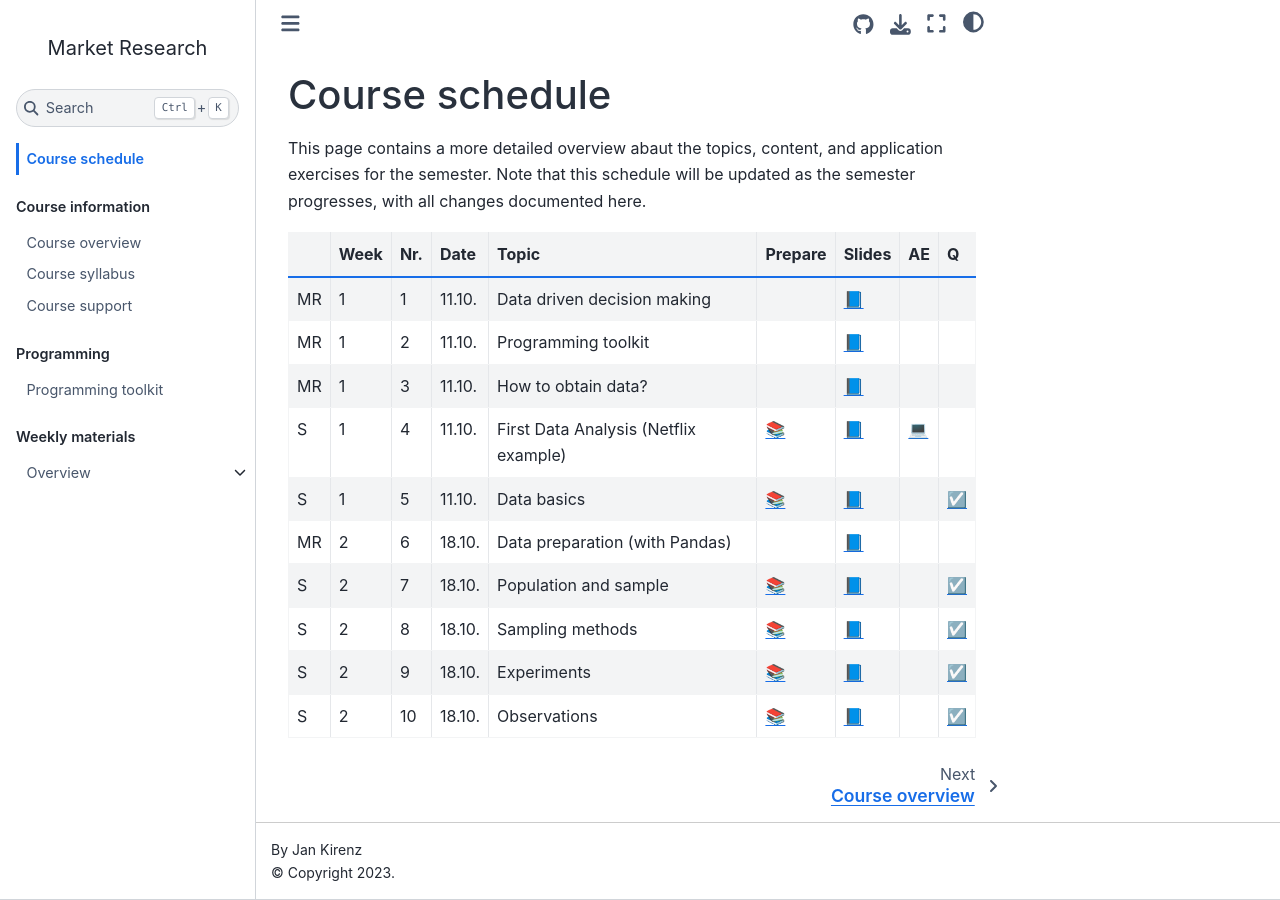
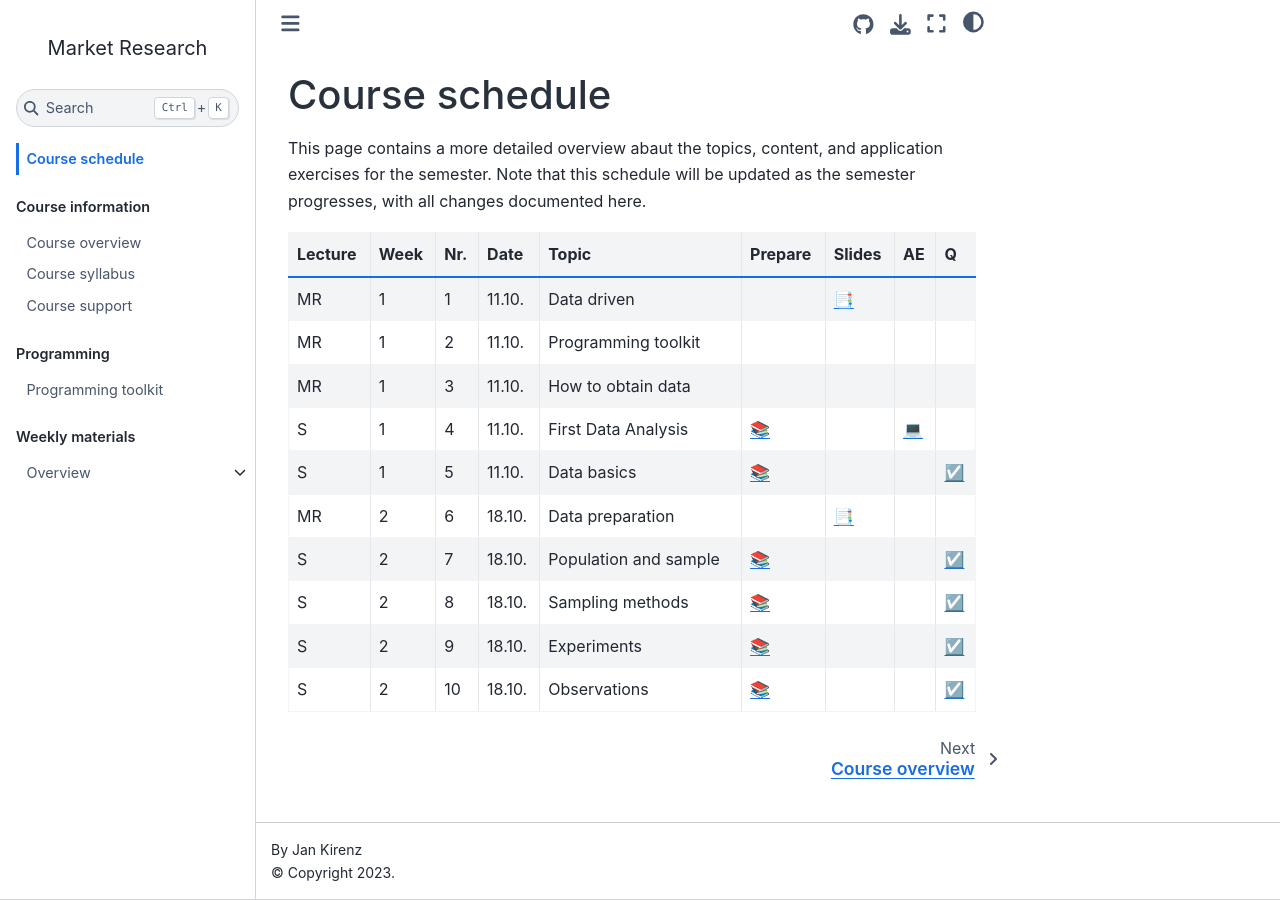
Before and after one commit to mr-ws22/website, a Jupyter Book: the page built from docs/course-schedule.md, in a window 1280 px wide. Built offline with Jupyter Book 1.0.4 settings and Sphinx 7.4.7 and the Sphinx Book theme 1.1.4, drawn with Linux system fonts in a browser that asks for light colours; comment, search, counter and statistics services are not loaded.

Commit message:
Update course-schedule.md

```diff
--- a/docs/course-schedule.md
+++ b/docs/course-schedule.md
@@ -2,16 +2,15 @@
 
 This page contains a more detailed overview abaut the topics, content, and application exercises for the semester. Note that this schedule will be updated as the semester progresses, with all changes documented here.
 
-
-|		|	Week	|	Nr.	|	Date	|	Topic	|	Prepare	|	Slides	|	AE	|	Q	|
+|	Lecture	|	Week	|	Nr.	|	Date	|	Topic	|	Prepare	|	Slides	|	AE	|	Q	|
 |	---	|	---	|	---	|	---	|	---	|	---	|	---	|	---	|	---	|
-|	MR	|	1	|	1	|	11.10.	|	Data driven decision making	|		|	[📘](https://docs.google.com/presentation/d/1AfzqhjEAfJ5X4Q8YC9GK14jEBfdDXEIRmXonriwYHNY/export/pdf)	|		|		|
-|	MR	|	1	|	2	|	11.10.	|	Programming toolkit	|		|	[📘](https://docs.google.com/presentation/d/1AHDCyelaOumvZ9-MRLEaSGCulXvvo-hcoFRrTESQW-c/export/pdf)	|		|		|
-|	MR	|	1	|	3	|	11.10.	|	How to obtain data?	|		|	[📘](https://docs.google.com/presentation/d/1zldRDAOqmjoJmY_D4-ZkWfhwaklt-UfAPKH4G5kmFVY/export/pdf)	|		|		|
-|	S	|	1	|	4	|	11.10.	|	First Data Analysis (Netflix example)	|	[📚](https://openintro-ims.netlify.app/data-hello.html#case-study-stents-strokes)	|	[📘](https://docs.google.com/presentation/d/1YXoCWZv37c3u_cMBc3o2_IG_atDlGdLhCwin_Rciwck/export/pdf)	|	[💻](..ae/ae1/01-1b-netflix-g.ipynb)	|		|
-|	S	|	1	|	5	|	11.10.	|	Data basics	|	[📚](https://openintro-ims.netlify.app/data-hello.html#data-basics)	|	[📘](https://docs.google.com/presentation/d/1IlR_HTTNE865xiT3GlXD5_RNZDMMtlbNKRftLXPPmsw/export/pdf)	|		|	[☑️](https://forms.gle/EJT7mcYgPi8drKgR9)	|
-|	MR	|	2	|	6	|	18.10.	|	Data preparation (with Pandas)	|		|	[📘](https://docs.google.com/presentation/d/1P0Qgi5QG8x2NfwFXia0QsFQ4Vgt4zvwZXAvFwO-qKwc/export/pdf)	|		|		|
-|	S	|	2	|	7	|	18.10.	|	Population and sample	|	[📚](https://openintro-ims.netlify.app/data-design.html#data-design)	|	[📘](https://docs.google.com/presentation/d/1QPdxp5sFumf9zee-WypsuzSkY7n_hvkhFsdJkRF3-pw/export/pdf)	|		|	[☑️](https://forms.gle/qPYg55ncRyUGCqXH8)	|
-|	S	|	2	|	8	|	18.10.	|	Sampling methods	|	[📚](https://openintro-ims.netlify.app/data-design.html#sampling-principles-strategies)	|	[📘](https://docs.google.com/presentation/d/1Rby9NR9F8pu1xHka0Xt1vvbH-oDRfrFC-bwb49IbhA8/export/pdf)	|		|	[☑️](https://forms.gle/SnQsTPKF5CRQ1Wa49)	|
-|	S	|	2	|	9	|	18.10.	|	Experiments	|	[📚](https://openintro-ims.netlify.app/data-design.html#experiments)	|	[📘](https://docs.google.com/presentation/d/1FTNBLYBCId2qsL1sMJf3qgBtaFH3hpbUm8lPck5BaTQ/export/pdf)	|		|	[☑️](https://forms.gle/6Tu92Ez83XANW8Un6)	|
-|	S	|	2	|	10	|	18.10.	|	Observations	|	[📚](https://openintro-ims.netlify.app/data-design.html#observational-studies)	|	[📘](https://docs.google.com/presentation/d/1Oz5T_nuO1UFcjbliFmsEQWxG1dKJHDPPNWDeTvukxbE/export/pdf)	|		|	[☑️](https://forms.gle/V36KmsTjeH2finms9)	|
+|	MR	|	1	|	1	|	11.10.	|	Data driven	|		|	[📑](https://drive.google.com/file/d/1-4cLyD1QI9YLoYJH5_QuYz0AvdyKyZOu/view?usp=sharing)	|		|		|
+|	MR	|	1	|	2	|	11.10.	|	Programming toolkit	|		|		|		|		|
+|	MR	|	1	|	3	|	11.10.	|	How to obtain data	|		|		|		|		|
+|	S	|	1	|	4	|	11.10.	|	First Data Analysis	|	[📚](https://openintro-ims.netlify.app/data-hello.html#case-study-stents-strokes)	|		|	[💻](..ae/ae1/01-1b-netflix-g.ipynb)	|		|
+|	S	|	1	|	5	|	11.10.	|	Data basics	|	[📚](https://openintro-ims.netlify.app/data-hello.html#data-basics)	|		|		|	[☑️](https://forms.gle/EJT7mcYgPi8drKgR9)	|
+|	MR	|	2	|	6	|	18.10.	|	Data preparation	|		|	[📑](https://drive.google.com/file/d/1-3uVavxMAvDNMnRiN7sXsZRTReRNsZpj/view?usp=sharing)	|		|		|
+|	S	|	2	|	7	|	18.10.	|	Population and sample	|	[📚](https://openintro-ims.netlify.app/data-design.html#data-design)	|		|		|	[☑️](https://forms.gle/qPYg55ncRyUGCqXH8)	|
+|	S	|	2	|	8	|	18.10.	|	Sampling methods	|	[📚](https://openintro-ims.netlify.app/data-design.html#sampling-principles-strategies)	|		|		|	[☑️](https://forms.gle/SnQsTPKF5CRQ1Wa49)	|
+|	S	|	2	|	9	|	18.10.	|	Experiments	|	[📚](https://openintro-ims.netlify.app/data-design.html#experiments)	|		|		|	[☑️](https://forms.gle/6Tu92Ez83XANW8Un6)	|
+|	S	|	2	|	10	|	18.10.	|	Observations	|	[📚](https://openintro-ims.netlify.app/data-design.html#observational-studies)	|		|		|	[☑️](https://forms.gle/V36KmsTjeH2finms9)	|
```
